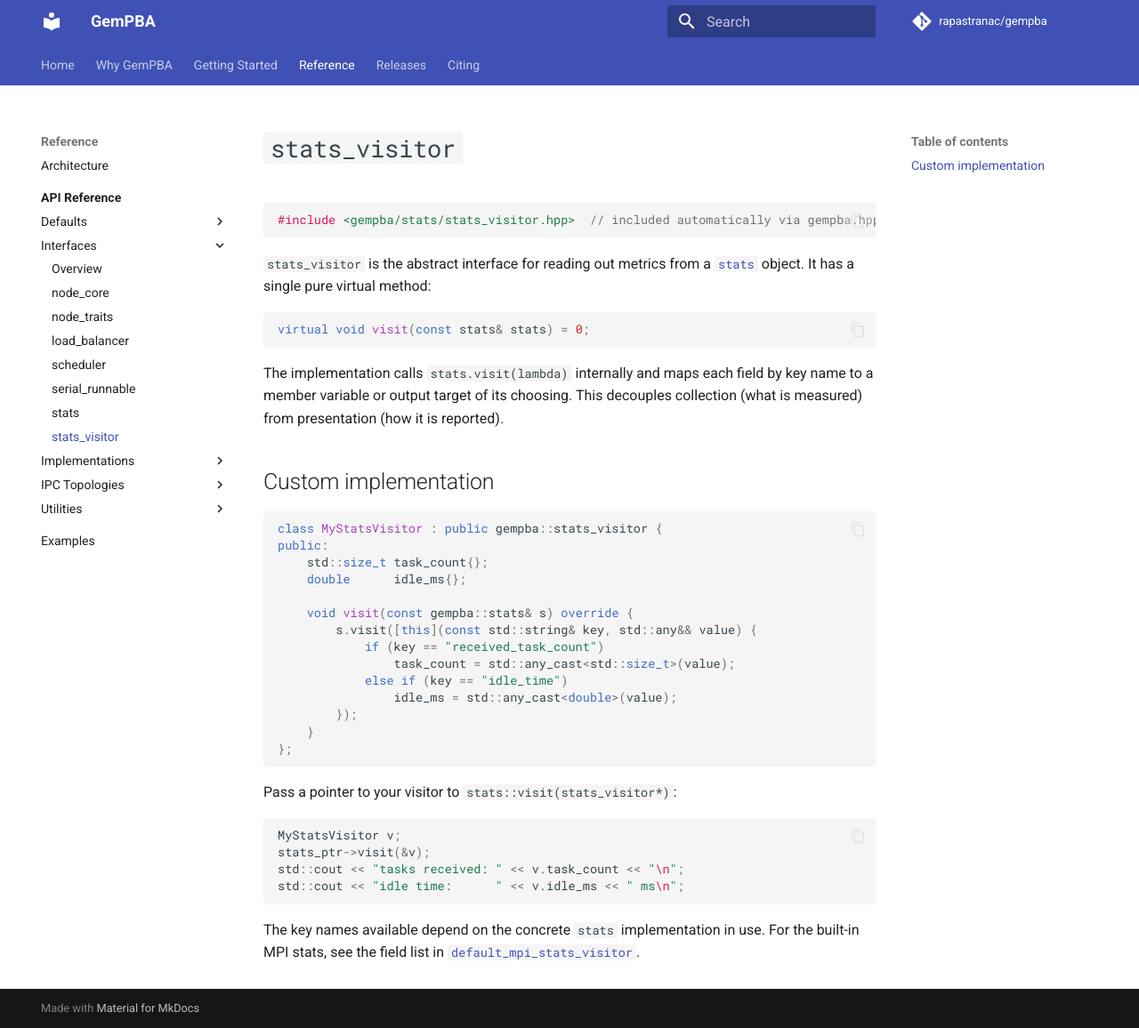
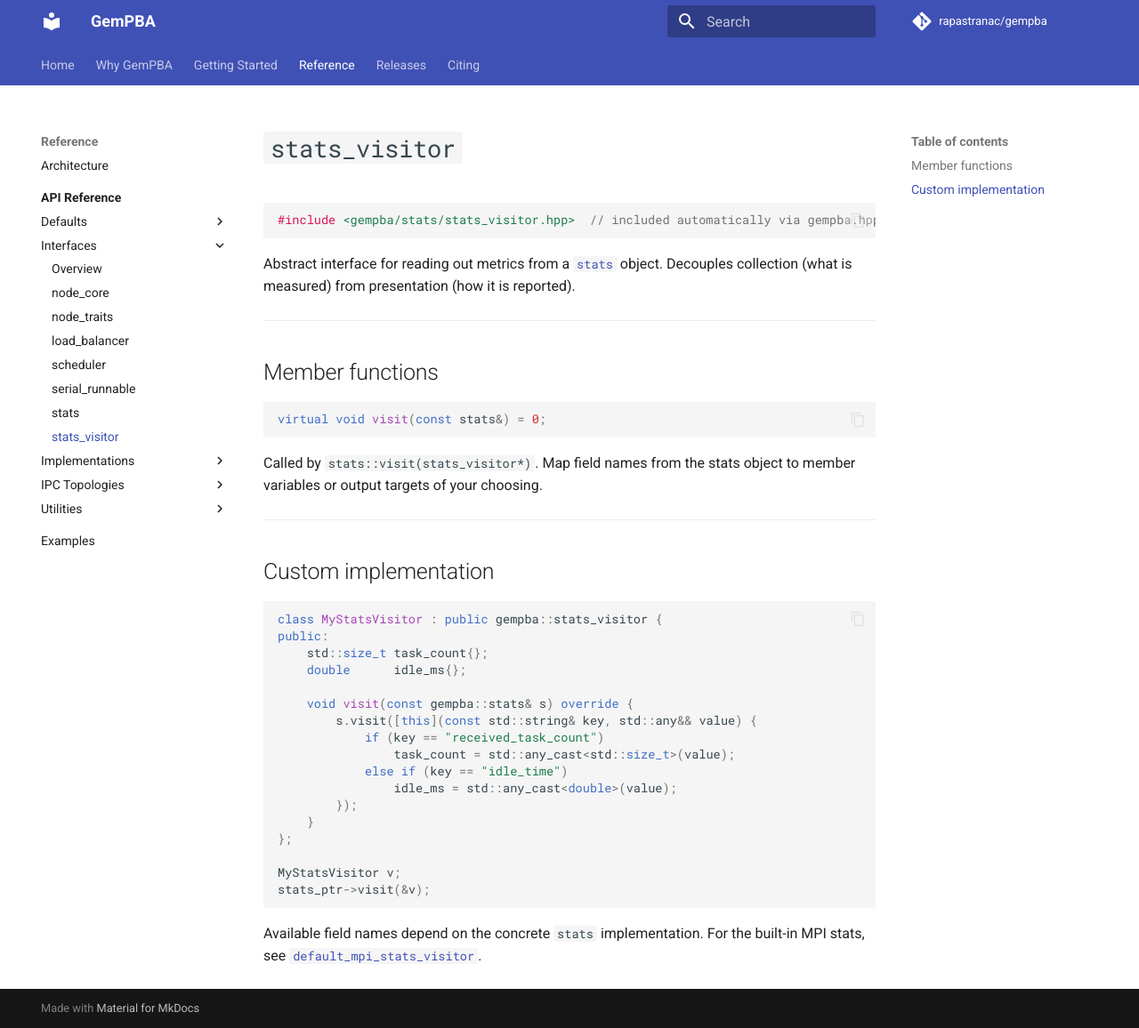
Before and after one commit to rapastranac/gempba-docs, an MkDocs documentation site: the page built from docs/reference/interfaces/stats-visitor.md, in a window 1280 px wide and 1156 px high. Shown: the whole window at 89% size. Built offline with MkDocs 1.6.1 and Material for MkDocs 9.7.7, drawn with Linux system fonts in a browser that asks for light colours; comment, search, counter and statistics services are not loaded.

Commit message:
#8 Reformat stats_visitor reference to code-block-per-method style

````diff
--- a/docs/reference/interfaces/stats-visitor.md
+++ b/docs/reference/interfaces/stats-visitor.md
@@ -4,13 +4,18 @@
 #include <gempba/stats/stats_visitor.hpp>  // included automatically via gempba.hpp
 ```
 
-`stats_visitor` is the abstract interface for reading out metrics from a [`stats`](stats.md) object. It has a single pure virtual method:
+Abstract interface for reading out metrics from a [`stats`](stats.md) object. Decouples collection (what is measured) from presentation (how it is reported).
+
+---
+
+## Member functions
 
 ```cpp
-virtual void visit(const stats& stats) = 0;
+virtual void visit(const stats&) = 0;
 ```
+Called by `stats::visit(stats_visitor*)`. Map field names from the stats object to member variables or output targets of your choosing.
 
-The implementation calls `stats.visit(lambda)` internally and maps each field by key name to a member variable or output target of its choosing. This decouples collection (what is measured) from presentation (how it is reported).
+---
 
 ## Custom implementation
 
@@ -29,15 +34,9 @@ public:
         });
     }
 };
+
+MyStatsVisitor v;
+stats_ptr->visit(&v);
 ```
 
-Pass a pointer to your visitor to `stats::visit(stats_visitor*)`:
-
-```cpp
-MyStatsVisitor v;
-stats_ptr->visit(&v);
-std::cout << "tasks received: " << v.task_count << "\n";
-std::cout << "idle time:      " << v.idle_ms << " ms\n";
-```
-
-The key names available depend on the concrete `stats` implementation in use. For the built-in MPI stats, see the field list in [`default_mpi_stats_visitor`](../implementations/stats-visitors/default-mpi-stats-visitor.md).
+Available field names depend on the concrete `stats` implementation. For the built-in MPI stats, see [`default_mpi_stats_visitor`](../implementations/stats-visitors/default-mpi-stats-visitor.md).
````
